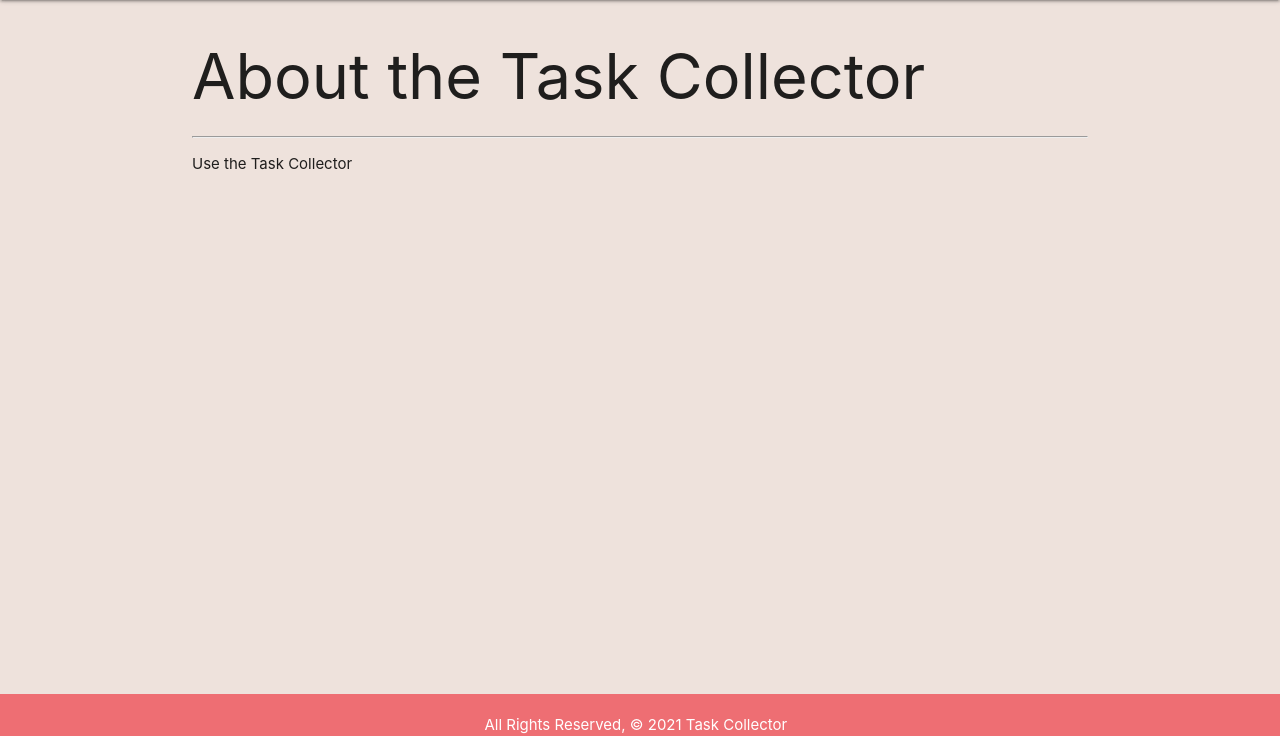
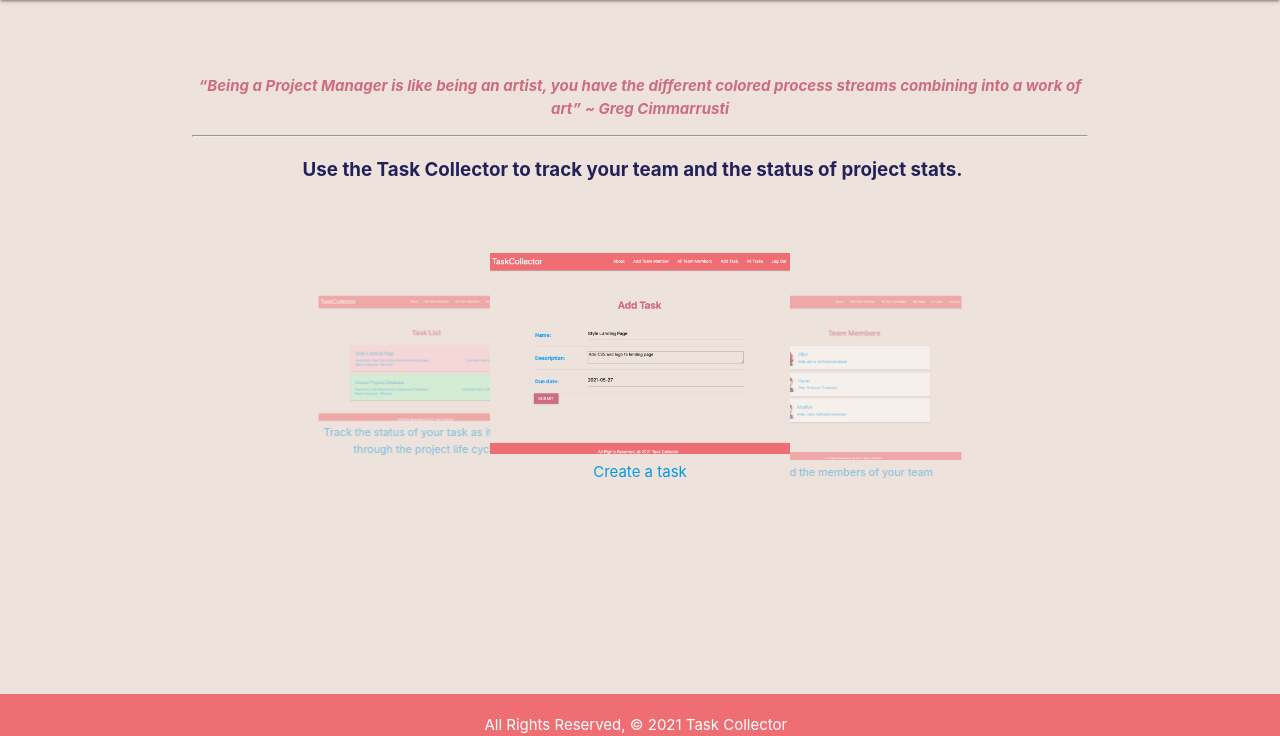
Before and after one commit to jcos201/Django-Task-Collector, a Django app: page /about/ in a window 1280 px wide. Shown: the part 64-800 px from the top of the page. Run offline with Django 3.2, Linux system fonts and the light colour scheme.

Commit message:
Updates ABOUT page

```diff
--- a/main_app/static/css/style.css
+++ b/main_app/static/css/style.css
@@ -103,6 +103,18 @@ label {
   max-height: 300px;
 }
 
+.teammateDetail{
+  display:flex;
+  justify-content: flex-start;
+  align-items: center;
+  padding-left: 20px;
+}
+
+.assignedPhoto {
+  max-width: 80px;
+  padding-right: 20px;
+}
+
 .U {
   background-color: #fff59d;
 }
@@ -115,6 +127,16 @@ label {
   background-color: #b9f6ca;
 }
 
+.carousel-item {
+  background-color: #EEE2DC;
+}
+
+@media (min-width: 901px) {
+  .carousel-item {
+    width: 300px !important;
+    height: 300px !important;
+  }
+}
 @media (max-width: 900px) {
   .blurb {
     flex-direction: column;
--- a/main_app/static/js/script.js
+++ b/main_app/static/js/script.js
@@ -1,11 +1,29 @@
 $(document).ready(function(){
     $('.sidenav').sidenav();
-  });
 
-$(document).ready(function(){
     $('.carousel').carousel();
 
     setInterval(function(){
       $('.carousel').carousel('next');
     }, 4000)
+
+    let showBtn = $('#showUpdate');
+    let updateBtn = $('#update');
+    let statusDropdown = updateBtn.siblings()[1];
+
+    /* When Task Detail page loads show only UPDATE button */
+    showBtn[0].style.display="inline-block"
+    statusDropdown.style.display = "none";
+    updateBtn[0].style.display = "none";
+
+    /* When UPDATE STATUS button is selected, hide UPDATE STATUS button & show
+       Status dropdown and UPDATE button.
+       Once user clicks UPDATE page will refresh and dropdown and UPDATE button
+       will once again be hidden */
+    showBtn.click(function() {
+      statusDropdown.style.display = "block";
+      updateBtn[0].style.display = "inline-block";
+      showBtn[0].style.display="none";
+    })
+
   });
--- a/main_app/templates/about.html
+++ b/main_app/templates/about.html
@@ -1,8 +1,17 @@
 {% extends 'base.html' %}
+{% load static %}
+
 {% block content %}
 
-<h1>About the Task Collector</h1>
+<p class="txt3 quote pageTop text">“Being a Project Manager is like being an artist, you have the different colored process streams combining into a work of art” ~ Greg Cimmarrusti</p>
 <hr/>
-<p>Use the Task Collector</p>
+<p class="txt1 text about">Use the Task Collector to track your team and the status of project stats.</p>
+
+<div class="carousel center" data-indicators="true">
+    <a class="carousel-item" href="#one!"><img src="{% static 'images/AddTasks.png' %}">Create a task</a>
+    <a class="carousel-item" href="#two!"><img src="{% static 'images/Team.png' %}">Add the members of your team</a>
+    <a class="carousel-item" href="#three!"><img src="{% static 'images/AssignTeam.png' %}">Assign team members to your task</a>
+    <a class="carousel-item" href="#four!"><img src="{% static 'images/TrackTasks.png' %}">Track the status of your task as it moves through the project life cycle</a>
+  </div>
 
 {% endblock %}
```
Also changed, not shown: main_app/static/images/AddTasks.png (added), main_app/static/images/AssignTeam.png (added), main_app/static/images/Team.png (added), main_app/static/images/TrackTasks.png (added).
